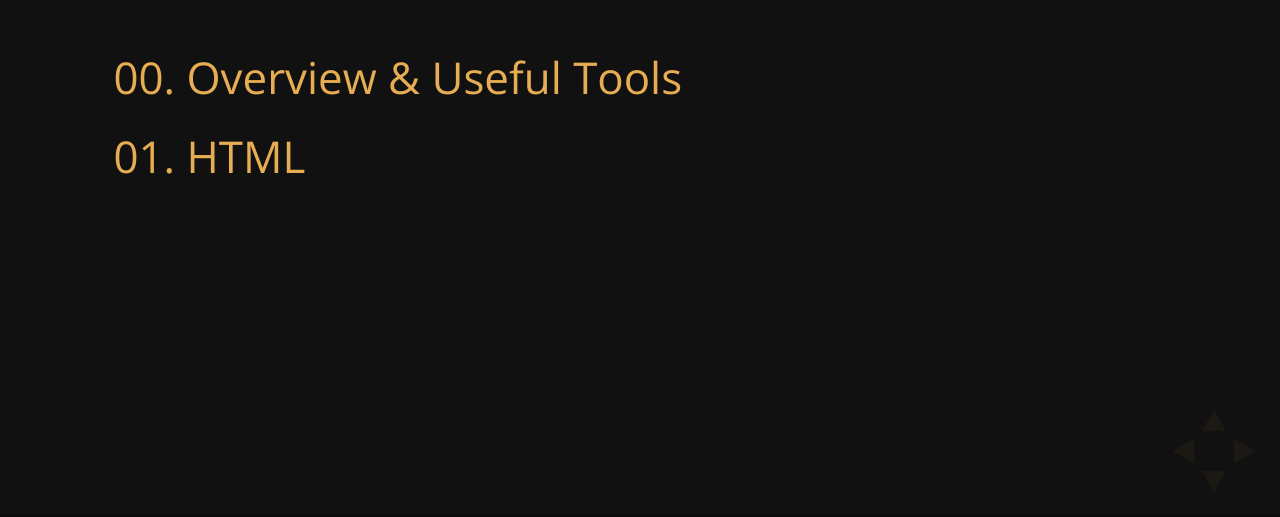
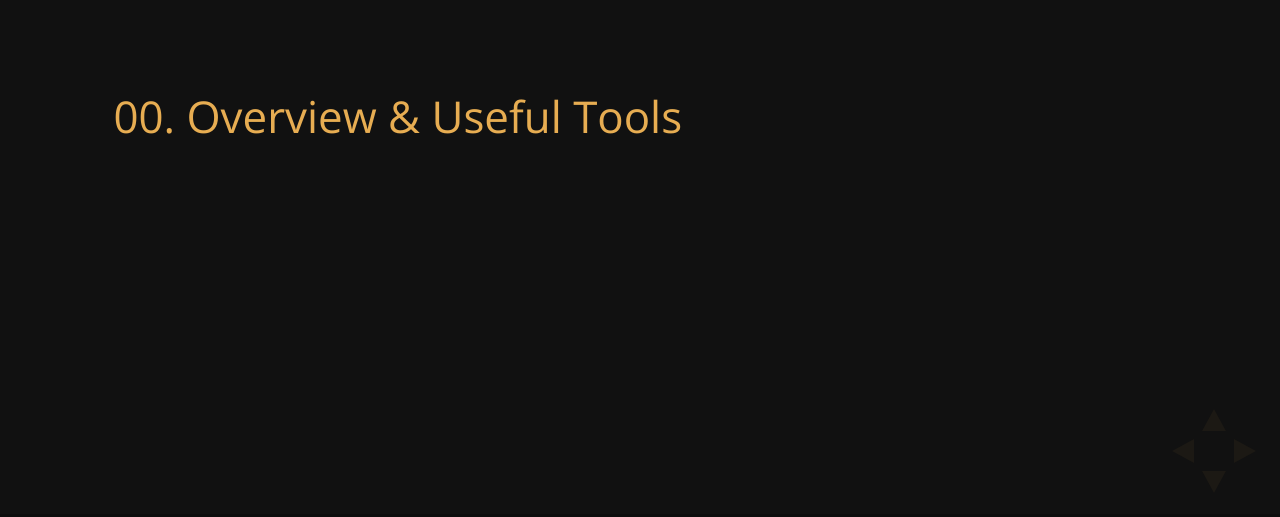
Before and after one commit to bhou/web-training, a website: page index.html in a window 1280 px wide. Shown: the part 283-800 px from the top of the page. Drawn offline with nearby package versions, Linux system fonts and the light colour scheme.

Commit message:
update index

```diff
--- a/index.html
+++ b/index.html
@@ -31,7 +31,7 @@
 					<p><a href="/ad-director-dev-pipeline.html" target="_blank">Ad Director Pipeline</a></p>
 					-->
 					<p><a href="training-00.html" target="_blank">00. Overview & Useful Tools</a></p>
-					<p><a href="training-01.html" target="_blank">01. HTML</a></p>
+					<!-- <p><a href="training-01.html" target="_blank">01. HTML</a></p> -->
 				</section>
 			</div>
 		</div>
```
